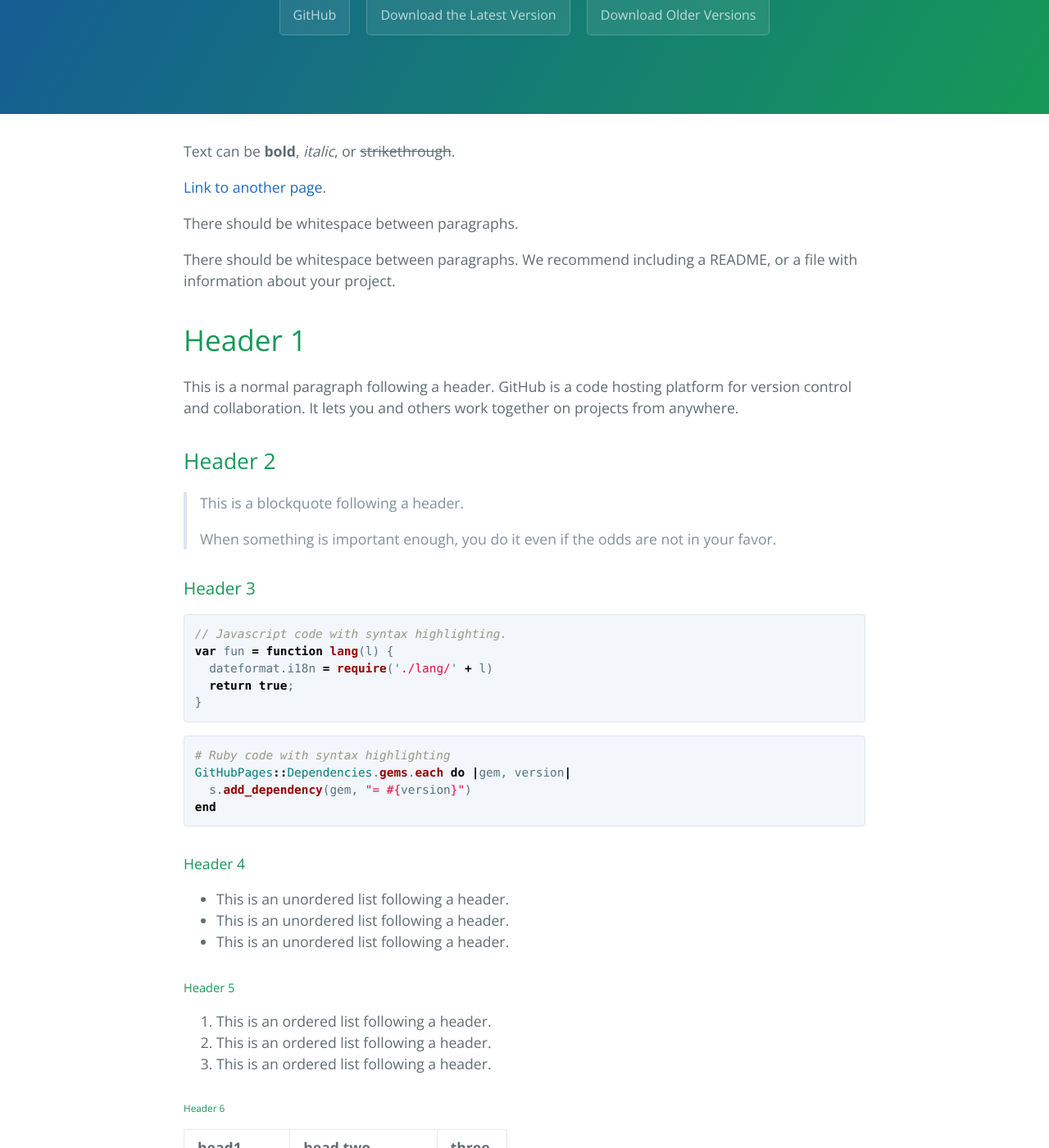
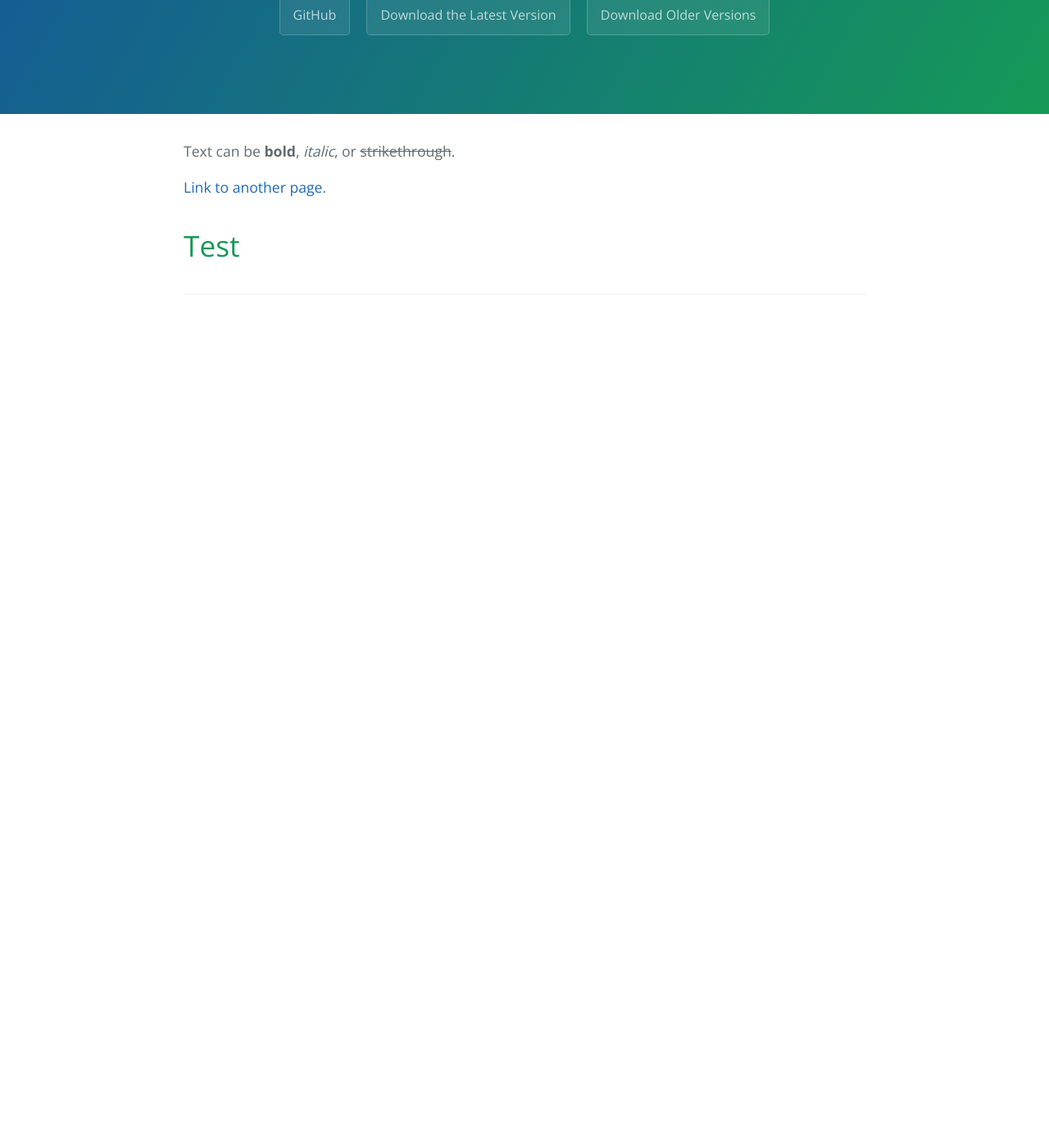
Before and after one commit to AzielLans/Sky-Cloud-Backup, a Jekyll site: the page built from index.md, in a window 1280 px wide and 1400 px high, scrolled down 234 px. Shown: the whole window at 82% size. Built offline with Jekyll 4.4.1, drawn with Linux system fonts in a browser that asks for light colours; after the commit the page ends 900 px from its top, so only the background shows below that; some of the changed text lies outside the part shown.

Commit message:
Update 2.1

````diff
--- a/index.md
+++ b/index.md
@@ -5,119 +5,4 @@ layout: default
 Text can be **bold**, _italic_, or ~~strikethrough~~.
 
 [Link to another page](./another-page.html).
-
-There should be whitespace between paragraphs.
-
-There should be whitespace between paragraphs. We recommend including a README, or a file with information about your project.
-
-# Header 1
-
-This is a normal paragraph following a header. GitHub is a code hosting platform for version control and collaboration. It lets you and others work together on projects from anywhere.
-
-## Header 2
-
-> This is a blockquote following a header.
->
-> When something is important enough, you do it even if the odds are not in your favor.
-
-### Header 3
-
-```js
-// Javascript code with syntax highlighting.
-var fun = function lang(l) {
-  dateformat.i18n = require('./lang/' + l)
-  return true;
-}
-```
-
-```ruby
-# Ruby code with syntax highlighting
-GitHubPages::Dependencies.gems.each do |gem, version|
-  s.add_dependency(gem, "= #{version}")
-end
-```
-
-#### Header 4
-
-*   This is an unordered list following a header.
-*   This is an unordered list following a header.
-*   This is an unordered list following a header.
-
-##### Header 5
-
-1.  This is an ordered list following a header.
-2.  This is an ordered list following a header.
-3.  This is an ordered list following a header.
-
-###### Header 6
-
-| head1        | head two          | three |
-|:-------------|:------------------|:------|
-| ok           | good swedish fish | nice  |
-| out of stock | good and plenty   | nice  |
-| ok           | good `oreos`      | hmm   |
-| ok           | good `zoute` drop | yumm  |
-
-### There's a horizontal rule below this.
-
-* * *
-
-### Here is an unordered list:
-
-*   Item foo
-*   Item bar
-*   Item baz
-*   Item zip
-
-### And an ordered list:
-
-1.  Item one
-1.  Item two
-1.  Item three
-1.  Item four
-
-### And a nested list:
-
-- level 1 item
-  - level 2 item
-  - level 2 item
-    - level 3 item
-    - level 3 item
-- level 1 item
-  - level 2 item
-  - level 2 item
-  - level 2 item
-- level 1 item
-  - level 2 item
-  - level 2 item
-- level 1 item
-
-### Small image
-
-![Octocat](https://github.githubassets.com/images/icons/emoji/octocat.png)
-
-### Large image
-
-![Branching](https://guides.github.com/activities/hello-world/branching.png)
-
-
-### Definition lists can be used with HTML syntax.
-
-<dl>
-<dt>Name</dt>
-<dd>Godzilla</dd>
-<dt>Born</dt>
-<dd>1952</dd>
-<dt>Birthplace</dt>
-<dd>Japan</dd>
-<dt>Color</dt>
-<dd>Green</dd>
-</dl>
-
-```
-Long, single-line code blocks should not wrap. They should horizontally scroll if they are too long. This line should be long enough to demonstrate this.
-```
-
-```
-The final element.
-```
+# Test
````
Also changed, not shown: README.md.
